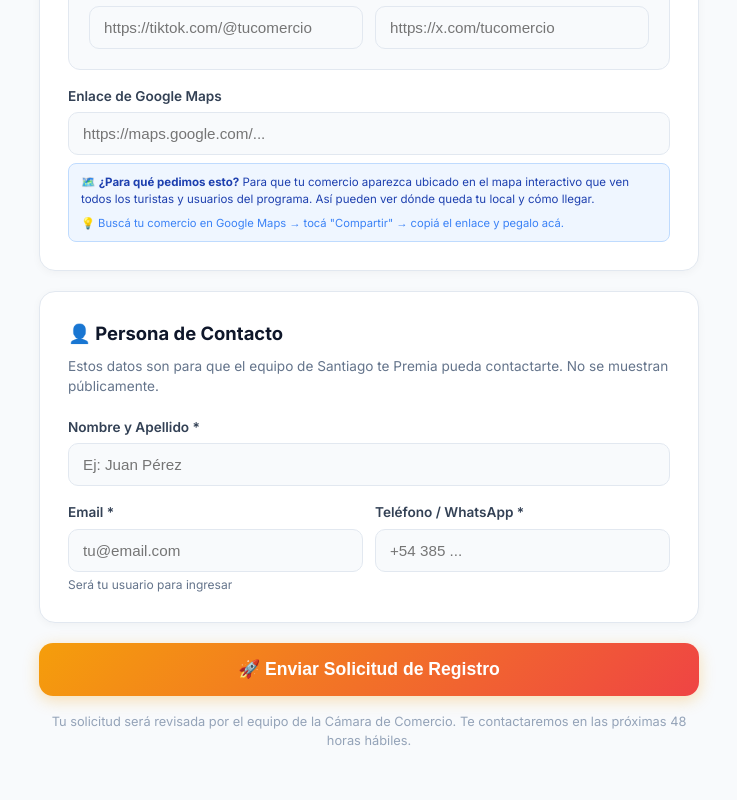
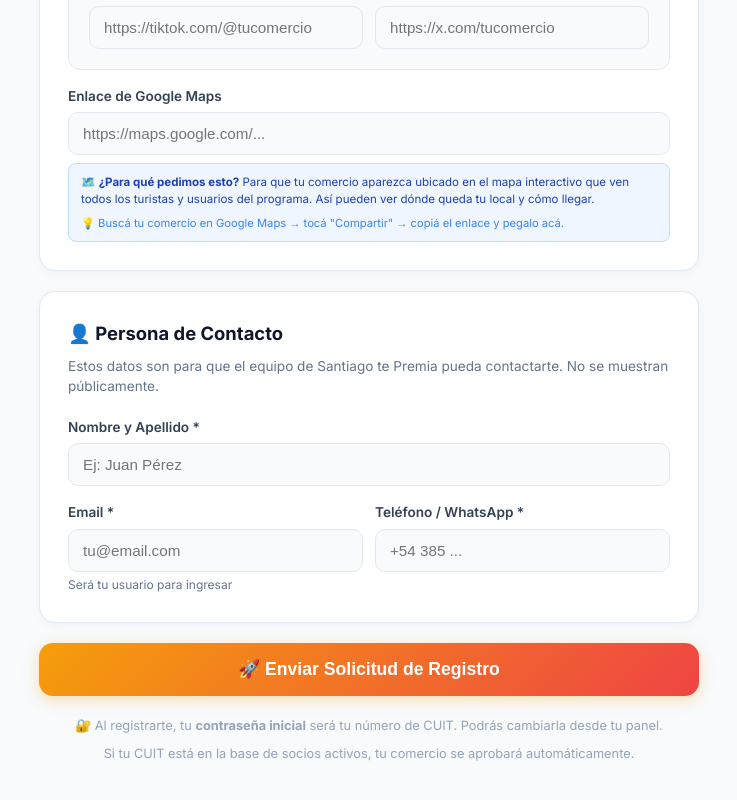
Before and after one commit to josuezerda/santiago-te-premia, a Next.js app: page /unirse in a window 1280 px wide. Shown: the part 2021-2821 px from the top of the page, without its empty margins (271-1008 px from the left). Built offline with nearby package versions, Linux system fonts and the light colour scheme; no server answers; the database is empty.

Commit message:
feat: show CUIT as initial password + auto-approval message in registration form

```diff
--- a/src/app/unirse/page.tsx
+++ b/src/app/unirse/page.tsx
@@ -12,6 +12,7 @@ export default function UnirsePage() {
   const [categories, setCategories] = useState<Category[]>([]);
   const [loading, setLoading] = useState(false);
   const [submitted, setSubmitted] = useState(false);
+  const [autoApproved, setAutoApproved] = useState(false);
   const [error, setError] = useState('');
   const [logoPreview, setLogoPreview] = useState<string | null>(null);
   const [uploadingLogo, setUploadingLogo] = useState(false);
@@ -136,6 +137,7 @@ export default function UnirsePage() {
 
       if (res.ok && data.success) {
         setSubmitted(true);
+        setAutoApproved(data.autoApproved || false);
         window.scrollTo(0, 0);
       } else {
         setError(data.error || 'Error al enviar la solicitud.');
@@ -157,10 +159,21 @@ export default function UnirsePage() {
       <div style={{ minHeight: '100vh', background: 'linear-gradient(180deg, #0f172a 0%, #1e293b 100%)', display: 'flex', alignItems: 'center', justifyContent: 'center', padding: '20px' }}>
         <div style={{ maxWidth: '500px', textAlign: 'center', color: 'white' }}>
           <div style={{ fontSize: '5rem', marginBottom: '24px' }}>🎉</div>
-          <h1 style={{ fontSize: '2rem', fontWeight: 800, marginBottom: '16px' }}>¡Solicitud Enviada!</h1>
-          <p style={{ fontSize: '1.1rem', opacity: 0.9, marginBottom: '32px', lineHeight: 1.6 }}>
-            Recibimos tu solicitud para unirte a <strong>Santiago te Premia</strong>. Nuestro equipo la revisará y te contactaremos pronto para activar tu comercio.
+          <h1 style={{ fontSize: '2rem', fontWeight: 800, marginBottom: '16px' }}>
+            {autoApproved ? '✅ ¡Comercio Aprobado!' : '¡Solicitud Enviada!'}
+          </h1>
+          <p style={{ fontSize: '1.1rem', opacity: 0.9, marginBottom: '24px', lineHeight: 1.6 }}>
+            {autoApproved
+              ? <>Tu comercio fue <strong>aprobado automáticamente</strong> porque tu CUIT está en la base de socios activos de la Cámara de Comercio. ¡Ya estás activo en <strong>Santiago te Premia</strong>!</>
+              : <>Recibimos tu solicitud para unirte a <strong>Santiago te Premia</strong>. Nuestro equipo la revisará y te contactaremos pronto para activar tu comercio.</>
+            }
           </p>
+          <div style={{ background: 'rgba(99,102,241,0.2)', borderRadius: '16px', padding: '24px', marginBottom: '24px', border: '1px solid rgba(99,102,241,0.3)' }}>
+            <p style={{ margin: '0 0 8px 0', fontSize: '1rem', fontWeight: 700 }}>🔐 Datos de Acceso a tu Panel</p>
+            <p style={{ margin: '0 0 6px 0', fontSize: '0.9rem', opacity: 0.9 }}>📧 <strong>Email:</strong> El email que registraste</p>
+            <p style={{ margin: '0 0 6px 0', fontSize: '0.9rem', opacity: 0.9 }}>🔑 <strong>Contraseña:</strong> Tu número de CUIT</p>
+            <p style={{ margin: '12px 0 0 0', fontSize: '0.8rem', opacity: 0.7, fontStyle: 'italic' }}>⚠️ Recomendamos que cambies tu contraseña desde tu panel una vez que ingreses.</p>
+          </div>
           <div style={{ background: 'rgba(255,255,255,0.1)', borderRadius: '16px', padding: '24px', marginBottom: '32px', backdropFilter: 'blur(10px)', border: '1px solid rgba(255,255,255,0.15)' }}>
             <p style={{ margin: '0 0 16px 0', fontSize: '0.95rem', opacity: 0.8 }}>
               💬 ¿Tenés alguna consulta? Escribinos por WhatsApp:
@@ -499,9 +512,10 @@ Ej: Sucursal Centro: Tucumán 123
             {loading ? '⏳ Enviando solicitud...' : '🚀 Enviar Solicitud de Registro'}
           </button>
 
-          <p style={{ textAlign: 'center', marginTop: '16px', fontSize: '0.8rem', color: '#94a3b8' }}>
-            Tu solicitud será revisada por el equipo de la Cámara de Comercio. Te contactaremos en las próximas 48 horas hábiles.
-          </p>
+          <div style={{ textAlign: 'center', marginTop: '20px', fontSize: '0.8rem', color: '#94a3b8', lineHeight: 1.6 }}>
+            <p style={{ margin: '0 0 8px 0' }}>🔐 Al registrarte, tu <strong>contraseña inicial</strong> será tu número de CUIT. Podrás cambiarla desde tu panel.</p>
+            <p style={{ margin: 0 }}>Si tu CUIT está en la base de socios activos, tu comercio se aprobará automáticamente.</p>
+          </div>
         </form>
       </div>
     </div>
```
